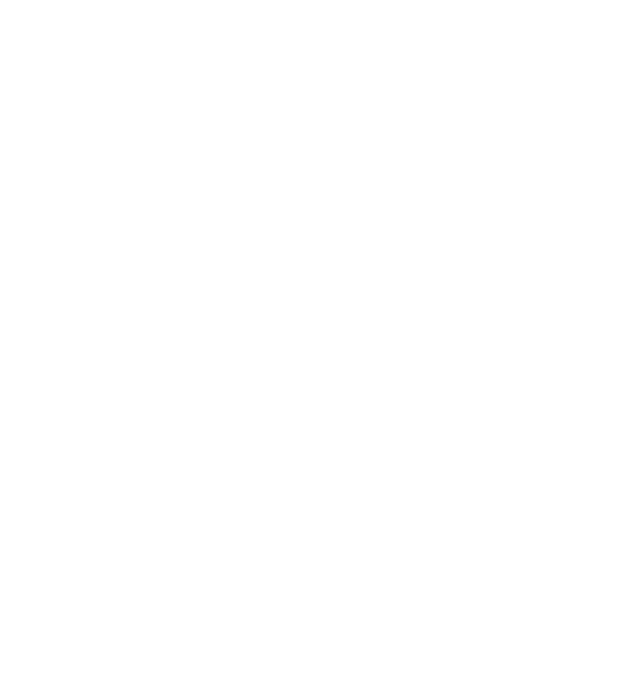
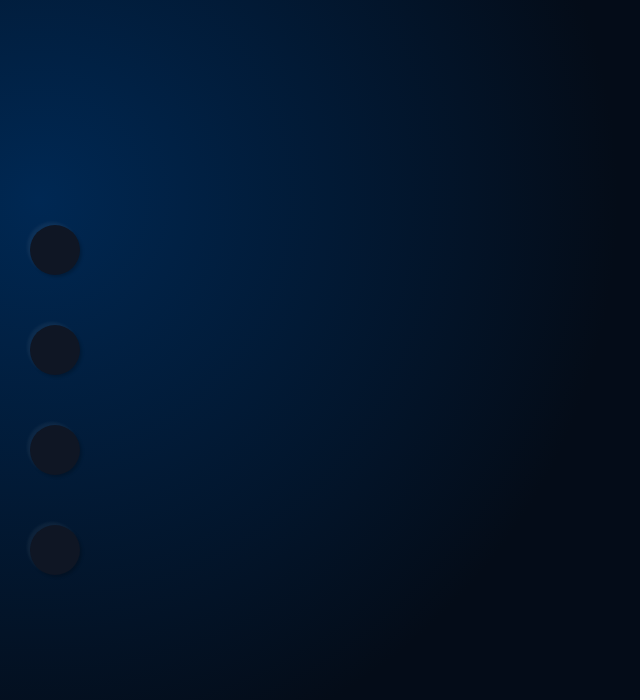
Before and after one commit to mohit-kumar-singh55/re-main-portfolio, a Next.js app: page / in a window 1280 px wide. Shown: the top 700 px of the page, without its empty margins (0-640 px from the left). Built offline with nearby package versions, Linux system fonts and the light colour scheme.

Commit message:
created navbar

```diff
--- /dev/null
+++ b/components/Layout.jsx
@@ -0,0 +1,13 @@
+import React from 'react';
+import Navbar from './Navbar/Navbar';
+
+function Layout({ children }) {
+    return (
+        <>
+            <Navbar />
+            {children}
+        </>
+    );
+}
+
+export default Layout;
--- /dev/null
+++ b/components/Navbar/Navbar.jsx
@@ -0,0 +1,27 @@
+import Link from 'next/link';
+import React from 'react';
+import styles from "./Navbar.module.css";
+import { useRouter } from "next/router";
+
+function Navbar() {
+    const router = useRouter();
+
+    return (
+        <div className={styles.container}>
+            <div className={styles.button}>
+                <Link style={{ color: `${router.pathname === '/' ? "red" : "cyan"}` }} passHref href="/"><i style={{ color: `${router.pathname === '/' ? "red" : "cyan"}` }} className="fas fa-house-damage" /></Link>
+            </div>
+            <div className={styles.button}>
+                <Link style={{ color: `${router.pathname === '/about' ? "red" : "cyan"}` }} passHref href="/about"><i style={{ color: `${router.pathname === '/about' ? "red" : "cyan"}` }} className="fas fa-user-tie" /></Link>
+            </div>
+            <div className={styles.button}>
+                <Link style={{ color: `${router.pathname === '/projects' ? "red" : "cyan"}` }} passHref href="/projects"><i style={{ color: `${router.pathname === '/projects' ? "red" : "cyan"}` }} className="fas fa-laptop-code" /></Link>
+            </div>
+            <div className={styles.button}>
+                <Link style={{ color: `${router.pathname === '/contact' ? "red" : "cyan"}` }} passHref href="/contact"><i style={{ color: `${router.pathname === '/contact' ? "red" : "cyan"}` }} className="far fa-address-card" /></Link>
+            </div>
+        </div>
+    );
+}
+
+export default Navbar;
--- /dev/null
+++ b/components/Navbar/Navbar.module.css
@@ -0,0 +1,34 @@
+.container {
+    position: fixed;
+    display: flex;
+    flex-direction: column;
+    justify-content: space-around;
+    align-items: center;
+    height: 50%;
+    top: 50%;
+    left: 30px;
+    transform: translate(0, -50%);
+}
+
+.button {
+    width: 50px;
+    height: 50px;
+    display: flex;
+    justify-content: center;
+    align-items: center;
+    border-radius: 50%;
+    background-color: #0F1624;
+    cursor: pointer;
+    box-shadow: -3px -3px 3px rgba(255, 255, 255, 0.05),
+        2px 2px 3px rgba(0, 0, 0, 0.2);
+}
+
+.button i {
+    transform: scale(1.4);
+    transition: 0.3s;
+}
+
+.button:hover i {
+    /* box-shadow: 0 0 5px 0 cyan; */
+    text-shadow: 0 0 15px #00f3ff;
+}
--- a/pages/_app.js
+++ b/pages/_app.js
@@ -1,7 +1,12 @@
-import '../styles/globals.css'
+import '../styles/globals.css';
+import Layout from "../components/Layout";
 
 function MyApp({ Component, pageProps }) {
-  return <Component {...pageProps} />
+  return (
+    <Layout>
+      <Component {...pageProps} />
+    </Layout>
+  )
 }
 
 export default MyApp
--- a/pages/index.js
+++ b/pages/index.js
@@ -4,11 +4,16 @@
   return (
     <div>
       <Head>
-        <title>Create Next App</title>
+        <title>MKS</title>
         <meta name="description" content="Generated by create next app" />
         <link rel="icon" href="/favicon.ico" />
+        <link rel="stylesheet" href="https://use.fontawesome.com/releases/v5.15.4/css/all.css"
+          integrity="sha384-DyZ88mC6Up2uqS4h/KRgHuoeGwBcD4Ng9SiP4dIRy0EXTlnuz47vAwmeGwVChigm" crossOrigin="anonymous"></link>
       </Head>
 
+      <div className="container">
+
+      </div>
 
     </div>
   )
--- a/styles/globals.css
+++ b/styles/globals.css
@@ -1,16 +1,45 @@
-html,
-body {
-  padding: 0;
-  margin: 0;
-  font-family: -apple-system, BlinkMacSystemFont, Segoe UI, Roboto, Oxygen,
-    Ubuntu, Cantarell, Fira Sans, Droid Sans, Helvetica Neue, sans-serif;
-}
+@import url('https://fonts.googleapis.com/css2?family=Manrope:wght@200;300;400;500;600;700;800&display=swap');
 
-a {
-  color: inherit;
-  text-decoration: none;
+::-webkit-scrollbar {
+  display: none;
 }
 
 * {
+  margin: 0;
+  padding: 0;
   box-sizing: border-box;
 }
+
+html {
+  scroll-behavior: smooth;
+}
+
+
+:root {
+  --font-family: 'Manrope', sans-serif;
+
+  --gradient-text: linear-gradient(89.97deg, #AE67FA 1.84%, #F49867 102.67%);
+  --gradient-bar: linear-gradient(103.22deg, #AE67FA -13.86%, #F49867 99.55%);
+
+  --color-bg: #040C18;
+  --color-footer: #031B34;
+  --color-blog: #042c54;
+  --color-text: #81AFDD;
+  --color-subtext: #FF8A71;
+}
+
+body {
+  width: 100%;
+  height: 100vh;
+  position: relative;
+  font-family: var(--font-family);
+  background: radial-gradient(circle at 3% 25%, rgba(0, 40, 83, 1) 0%, rgba(4, 12, 24, 1) 42%);
+}
+
+.container {
+  display: flex;
+  flex-direction: column;
+  max-width: 1550px;
+  margin: 0 auto;
+  background-color: white;
+}
```
